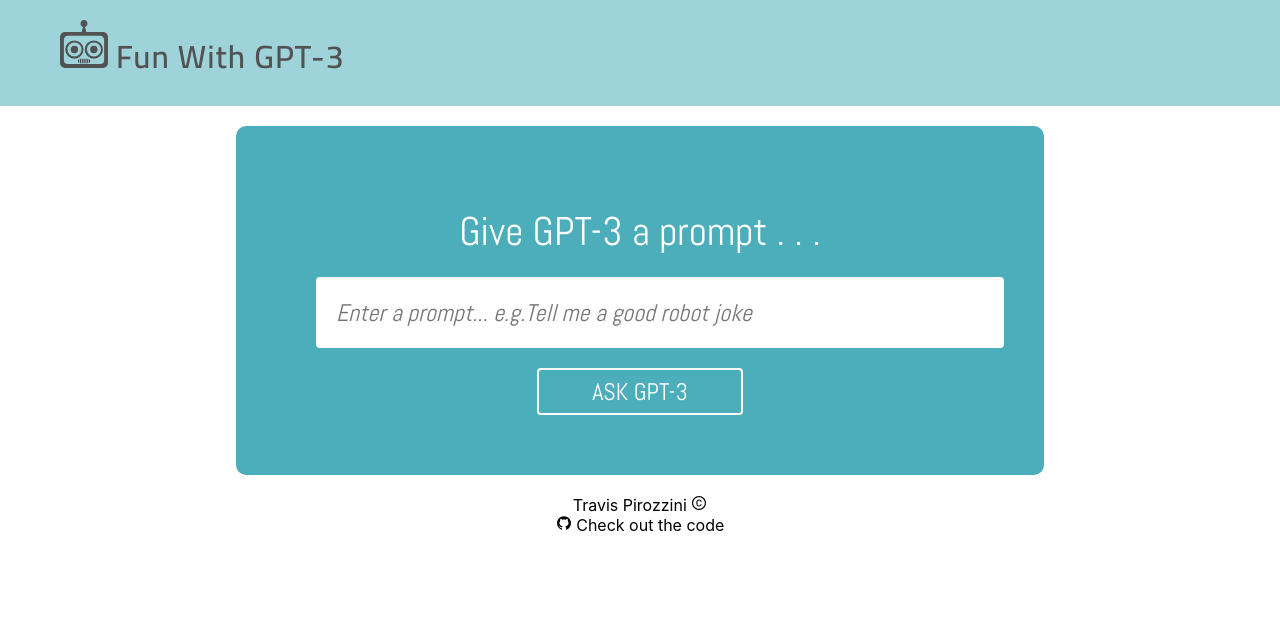
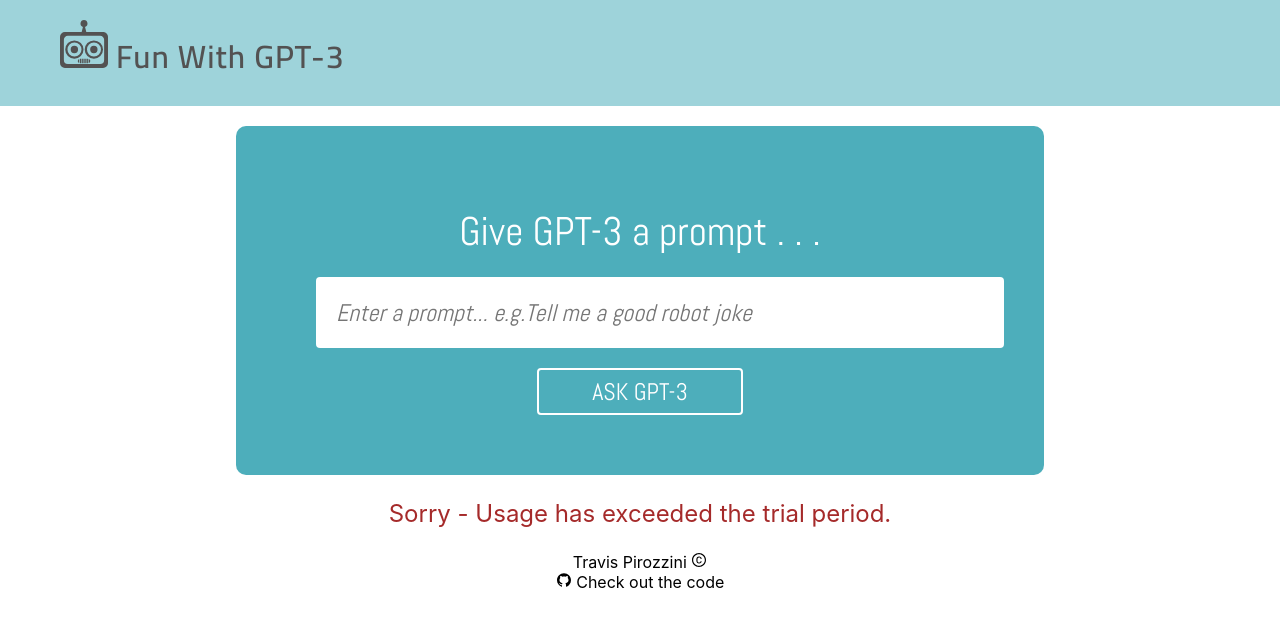
Before and after one commit to T-Pirozzini/Fun-With-GPT-3, a React (Create React App) app: page / in a window 1280 px wide. Shown: the top 626 px of the page. Built offline with nearby package versions, Linux system fonts and the light colour scheme; a web font is replaced by a local one.

Commit message:
add api expiration message

```diff
--- a/src/App.css
+++ b/src/App.css
@@ -36,3 +36,8 @@
     transform: rotate(360deg);
   }
 }
+
+.expired {
+  font-size: 1.5rem;
+  color: brown
+}
--- a/src/App.js
+++ b/src/App.js
@@ -10,6 +10,7 @@ function App() {
     <div className="App">
       <Header />
       <Home />
+      <p className="expired">Sorry - Usage has exceeded the trial period.</p>
       <Footer />
     </div>
   );
```
